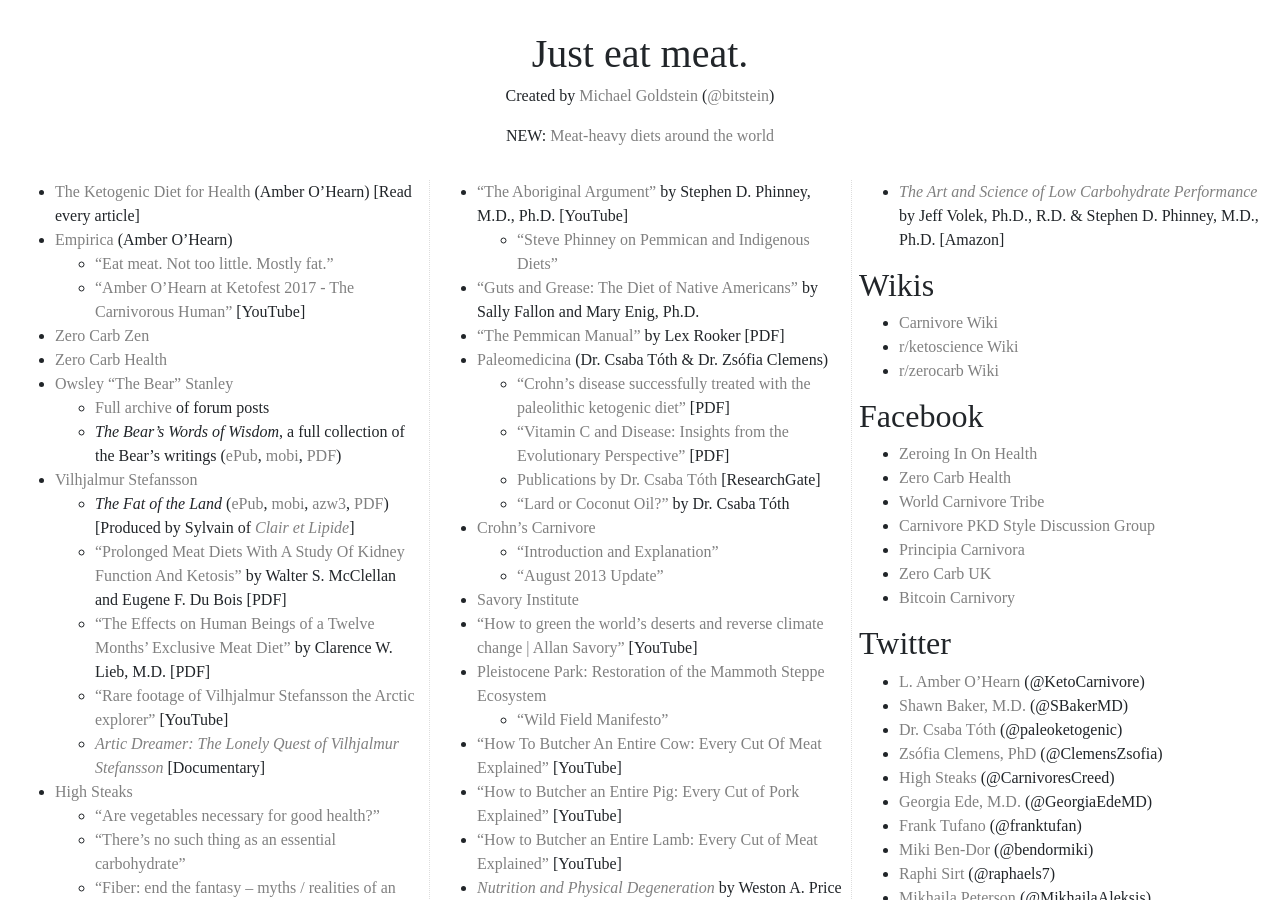
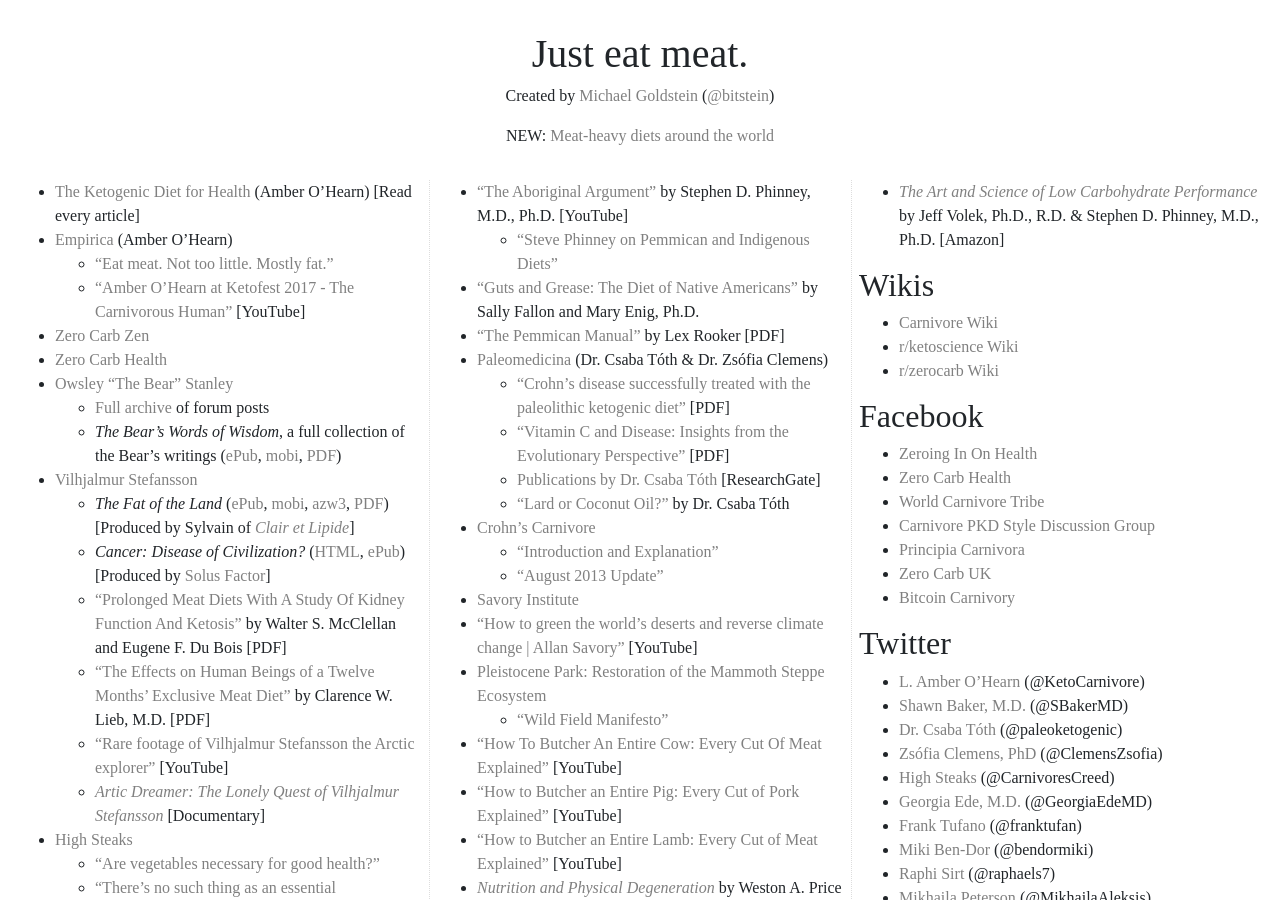
Before and after one commit to bitstein/justmeat.co, a Jekyll site: the page built from index.md, in a window 1280 px wide and 900 px high. Built offline with Jekyll 4.4.1, drawn with Linux system fonts in a browser that asks for light colours; some web fonts are replaced.

Commit message:
Add Cancer by Stefansson

```diff
--- a/index.md
+++ b/index.md
@@ -13,6 +13,7 @@
     * _The Bear’s Words of Wisdom_, a full collection of the Bear’s writings ([ePub](docs/the-bear.epub), [mobi](docs/the-bear.mobi), [PDF](docs/the-bear.pdf))
 * [Vilhjalmur Stefansson](http://highsteaks.com/carnivores-creed/vilhjalmur-stefansson/)
     * _The Fat of the Land_ ([ePub](docs/the-fat-of-the-land-vilhjalmur-stefansson.epub), [mobi](docs/the-fat-of-the-land-vilhjalmur-stefansson.mobi), [azw3](docs/the-fat-of-the-land-vilhjalmur-stefansson.azw3), [PDF](docs/the-fat-of-the-land-vilhjalmur-stefansson.pdf)) [Produced by Sylvain of [_Clair et Lipide_](https://clairetlipide.wordpress.com/2014/08/31/the-fat-of-the-land-vilhjalmur-stefansson-ebook-epub-azw3-mobi/)]
+    * _Cancer: Disease of Civilization?_ ([HTML](http://solus.life/stefansson/), [ePub](docs/cancer-disease-of-civilization-vilhjalmur-stefansson.epub)) [Produced by [Solus Factor](https://twitter.com/solus_factor)]
     * [“Prolonged Meat Diets With A Study Of Kidney Function And Ketosis”](docs/prolonged-meat-diets-walter-s-mclellan-eugen-f-du-bois.pdf) by Walter S. McClellan and Eugene F. Du Bois [PDF]
     * [“The Effects on Human Beings of a Twelve Months’ Exclusive Meat Diet”](docs/twelve-months-exclusive-meat-diet-clarence-w-lieb-md.pdf) by Clarence W. Lieb, M.D. [PDF]
     * [“Rare footage of Vilhjalmur Stefansson the Arctic explorer”](https://www.youtube.com/watch?v=gT7u2GlEfxs) [YouTube]
```
Also changed, not shown: 1 other file.
